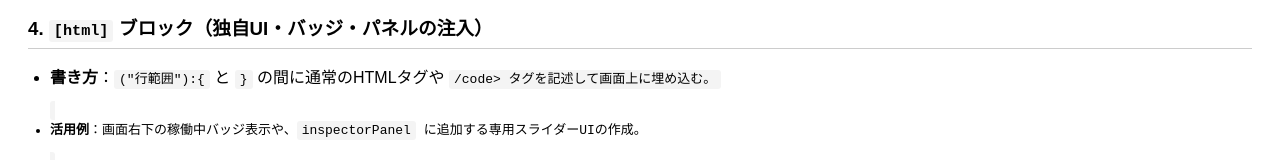
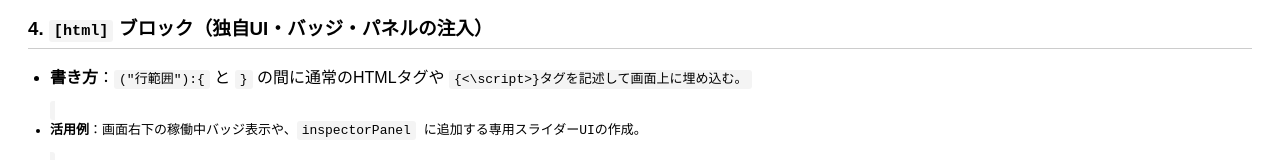
Before and after one commit to Pachipachi4234/createshmlfile, a plain HTML site: page index.html in a window 1280 px wide. Shown: the part 773-933 px from the top of the page. Drawn offline with Linux system fonts and the light colour scheme.

Commit message:
Modify HTML example for embedding tags
Updated example usage in HTML documentation to include script tag.

```diff
--- a/index.html
+++ b/index.html
@@ -48,7 +48,7 @@
 
 <h3>4. <code>[html]</code> ブロック（独自UI・バッジ・パネルの注入）</h3>
 <ul>
-  <li><strong>書き方</strong>：<code>("行範囲"):{</code> と <code>}</code> の間に通常のHTMLタグや <code>/code> タグを記述して画面上に埋め込む。</li>
+  <li><strong>書き方</strong>：<code>("行範囲"):{</code> と <code>}</code> の間に通常のHTMLタグや <code>{<\script>}タグを記述して画面上に埋め込む。</li>
   <li><strong>活用例</strong>：画面右下の稼働中バッジ表示や、<code>inspectorPanel</code> に追加する専用スライダーUIの作成。</li>
 </ul>
 
```
